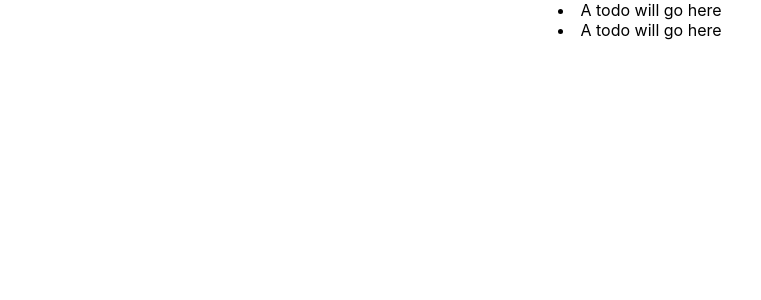
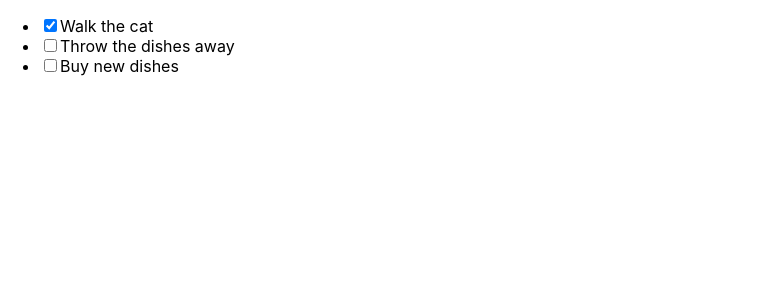
Before and after one commit to jolbax/react-to-do, a React (Create React App) app: page / in a window 1280 px wide. Shown: the top 300 px of the page, without its empty margins (0-761 px from the left). Built offline with nearby package versions, Linux system fonts and the light colour scheme.

Commit message:
Checkpoint state and props: completed

```diff
--- a/src/App.css
+++ b/src/App.css
@@ -1,5 +1,5 @@
 .App {
-  text-align: center;
+  text-align: none;
 }
 
 .App-logo {
--- a/src/App.js
+++ b/src/App.js
@@ -3,11 +3,24 @@
 import ToDo from './components/ToDo.js';
 
 class App extends Component {
+  constructor(props){
+    super(props);
+    this.state = {
+      todos: [
+        { description: 'Walk the cat', isCompleted: true },
+        { description: 'Throw the dishes away', isCompleted: false },
+        { description: 'Buy new dishes', isCompleted: false }
+      ]
+    }
+  }
   render() {
     return (
       <div className="App">
-        <ToDo />
-        <ToDo />
+        <ul>
+          { this.state.todos.map((todo, index) =>
+            <ToDo key={index} description={todo.description} isCompleted={todo.isCompleted}/>
+          )}
+        </ul>
       </div>
     );
   }
--- a/src/components/ToDo.js
+++ b/src/components/ToDo.js
@@ -3,7 +3,10 @@
 class ToDo extends Component{
     render(){
         return (
-            <li> A todo will go here </li>
+            <li>
+                <input type="checkbox" checked={this.props.isCompleted}/>
+                <span>{ this.props.description }</span>
+            </li>
         );
     }
 }
```
